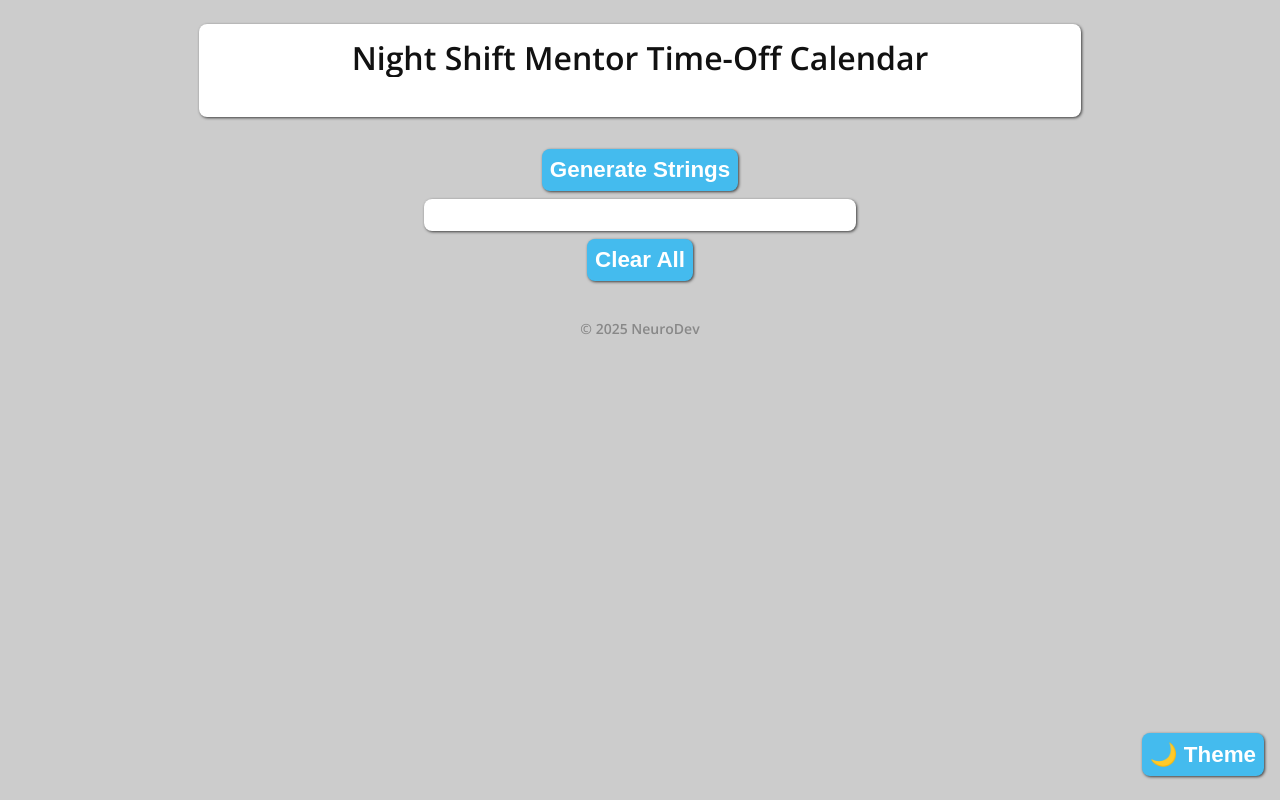
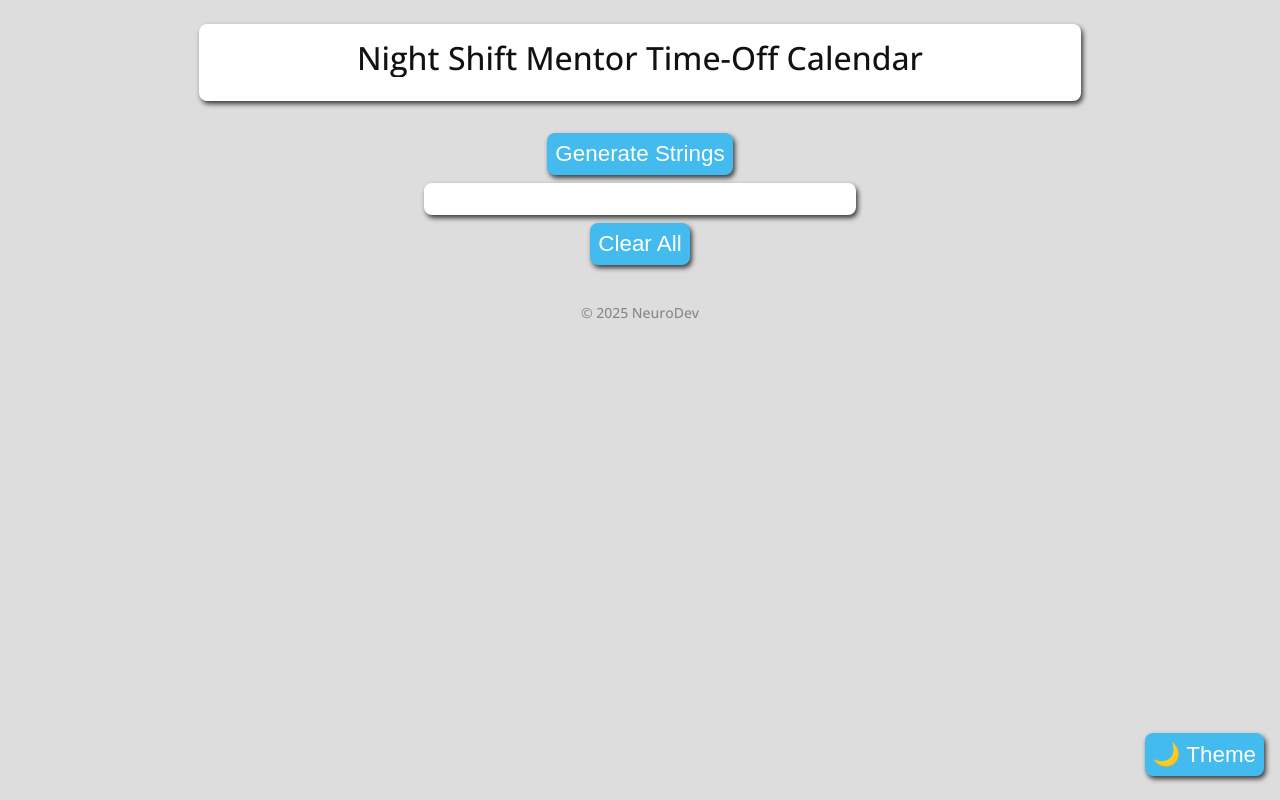
Before and after one commit to Hjhawley/time-off-calendar-st-george, a plain HTML site: page index.html in a window 1280 px wide. Drawn offline with nearby package versions, Linux system fonts and the light colour scheme; no server answers.

Commit message:
css cleanup

```diff
--- a/styles.css
+++ b/styles.css
@@ -4,20 +4,20 @@
   margin: 0;
   padding: 0;
   border-radius: 0.5rem;
-  font-weight: 600;
+  font-weight: 500;
 }
 
 :root {
   --primary-color: #4be;
   --secondary-color: #128;
-  --background-color: #ccc;
+  --background-color: #ddd;
   --foreground-color: #fff;
   --text-color: #111;
   --select-highlight: #ff9;
   --day-complete: #fc8;
   --report-background: var(--foreground-color);
   --toast-background: var(--secondary-color);
-  --shadow: 1px 1px 3px rgba(0, 0, 0, 0.7);
+  --shadow: 2px 3px 5px #000b;
 }
 
 body {
@@ -48,7 +48,7 @@ body.dark-mode {
   left: 0;
   max-width: 850px;
   margin: 0.5rem auto;
-  padding: 16px;
+  padding: 1rem;
   box-shadow: var(--shadow);
   text-align: center;
 }
@@ -73,7 +73,6 @@ h1 {
 h2 {
   font-size: clamp(16px, 3vw, 20px);
   margin: 8px 0;
-  overflow: hidden;
 }
 
 .header,
```
